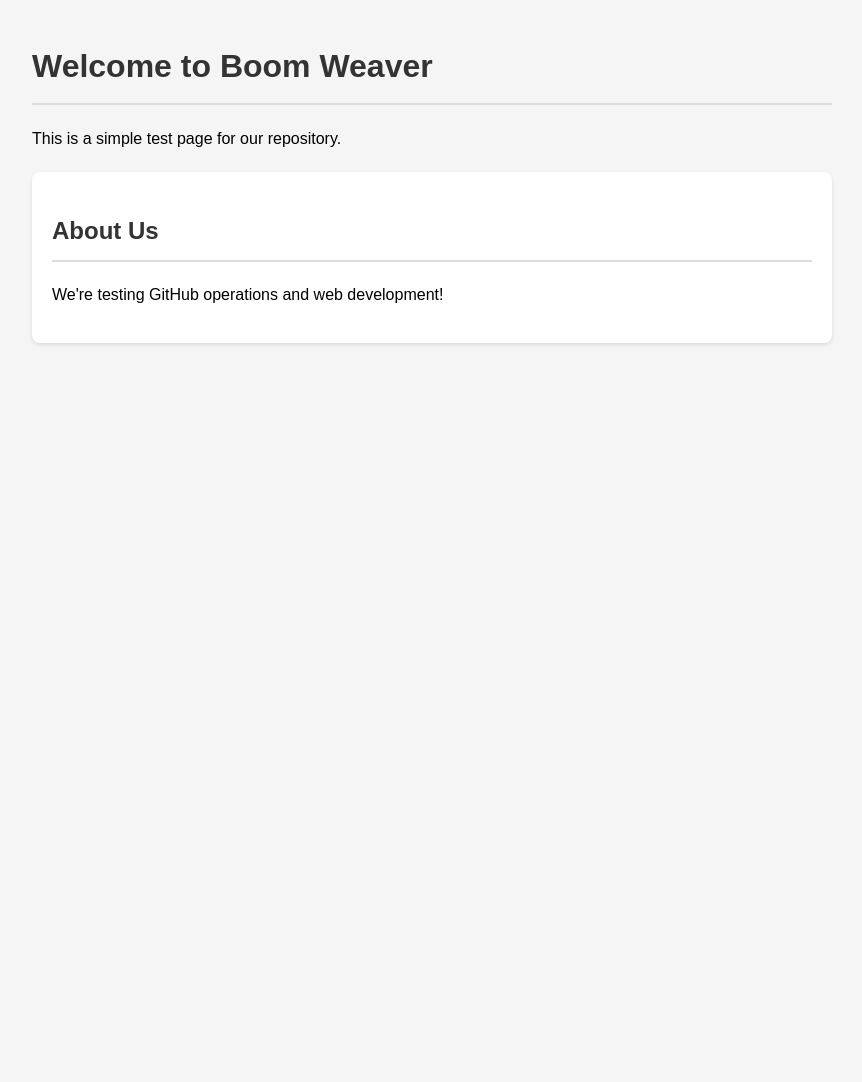
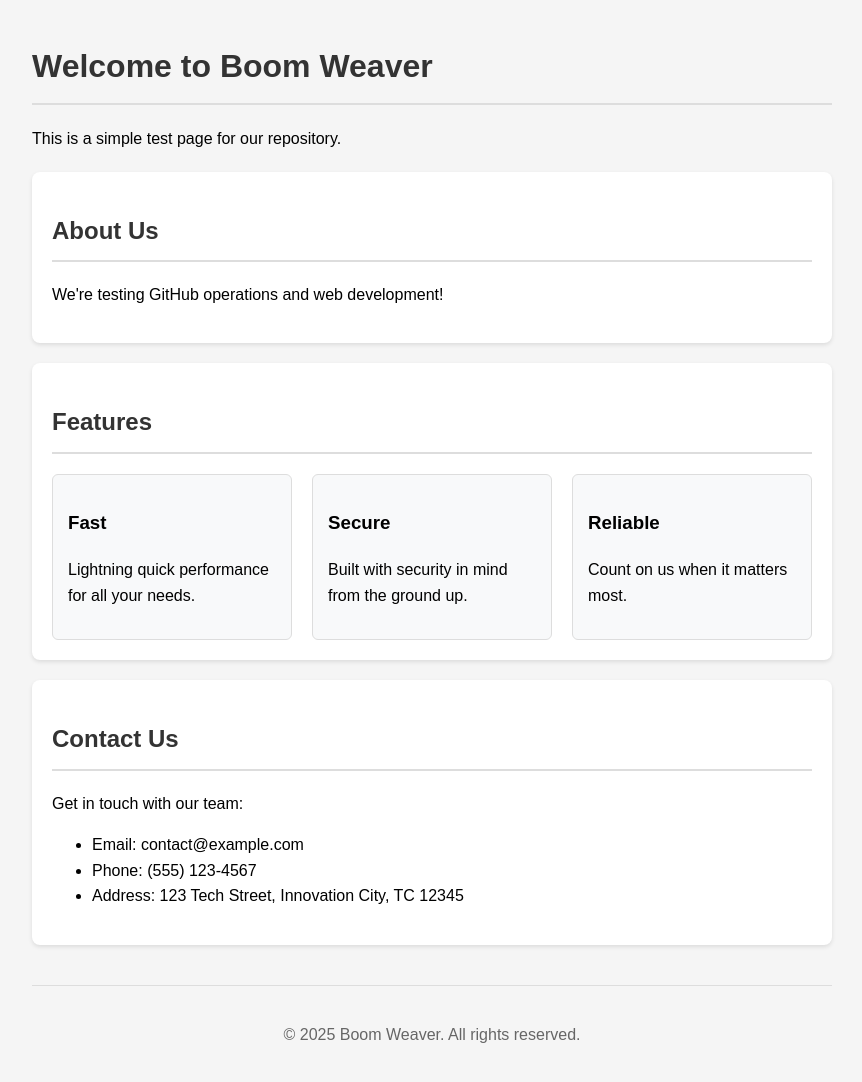
Before and after one commit to cweaver303/boom-weaver-test, a plain HTML site: page index.html in a window 1280 px wide. Shown: the whole page, without its empty margins (208-1070 px from the left). Before the commit the page ends 800 px from the top, so only its background shows below. Drawn offline with Linux system fonts and the light colour scheme.

Commit message:
Add new content sections as per issue #1

```diff
--- a/index.html
+++ b/index.html
@@ -25,14 +25,66 @@
             box-shadow: 0 2px 4px rgba(0,0,0,0.1);
             margin-top: 20px;
         }
+        .features {
+            display: grid;
+            grid-template-columns: repeat(auto-fit, minmax(200px, 1fr));
+            gap: 20px;
+            margin-top: 20px;
+        }
+        .feature-card {
+            background: #f8f9fa;
+            padding: 15px;
+            border-radius: 6px;
+            border: 1px solid #ddd;
+        }
+        footer {
+            margin-top: 40px;
+            padding-top: 20px;
+            border-top: 1px solid #ddd;
+            text-align: center;
+            color: #666;
+        }
     </style>
 </head>
 <body>
     <h1>Welcome to Boom Weaver</h1>
     <p>This is a simple test page for our repository.</p>
+
     <section>
         <h2>About Us</h2>
         <p>We're testing GitHub operations and web development!</p>
     </section>
+
+    <section>
+        <h2>Features</h2>
+        <div class="features">
+            <div class="feature-card">
+                <h3>Fast</h3>
+                <p>Lightning quick performance for all your needs.</p>
+            </div>
+            <div class="feature-card">
+                <h3>Secure</h3>
+                <p>Built with security in mind from the ground up.</p>
+            </div>
+            <div class="feature-card">
+                <h3>Reliable</h3>
+                <p>Count on us when it matters most.</p>
+            </div>
+        </div>
+    </section>
+
+    <section>
+        <h2>Contact Us</h2>
+        <p>Get in touch with our team:</p>
+        <ul>
+            <li>Email: contact@example.com</li>
+            <li>Phone: (555) 123-4567</li>
+            <li>Address: 123 Tech Street, Innovation City, TC 12345</li>
+        </ul>
+    </section>
+
+    <footer>
+        <p>&copy; 2025 Boom Weaver. All rights reserved.</p>
+    </footer>
 </body>
 </html>
```
